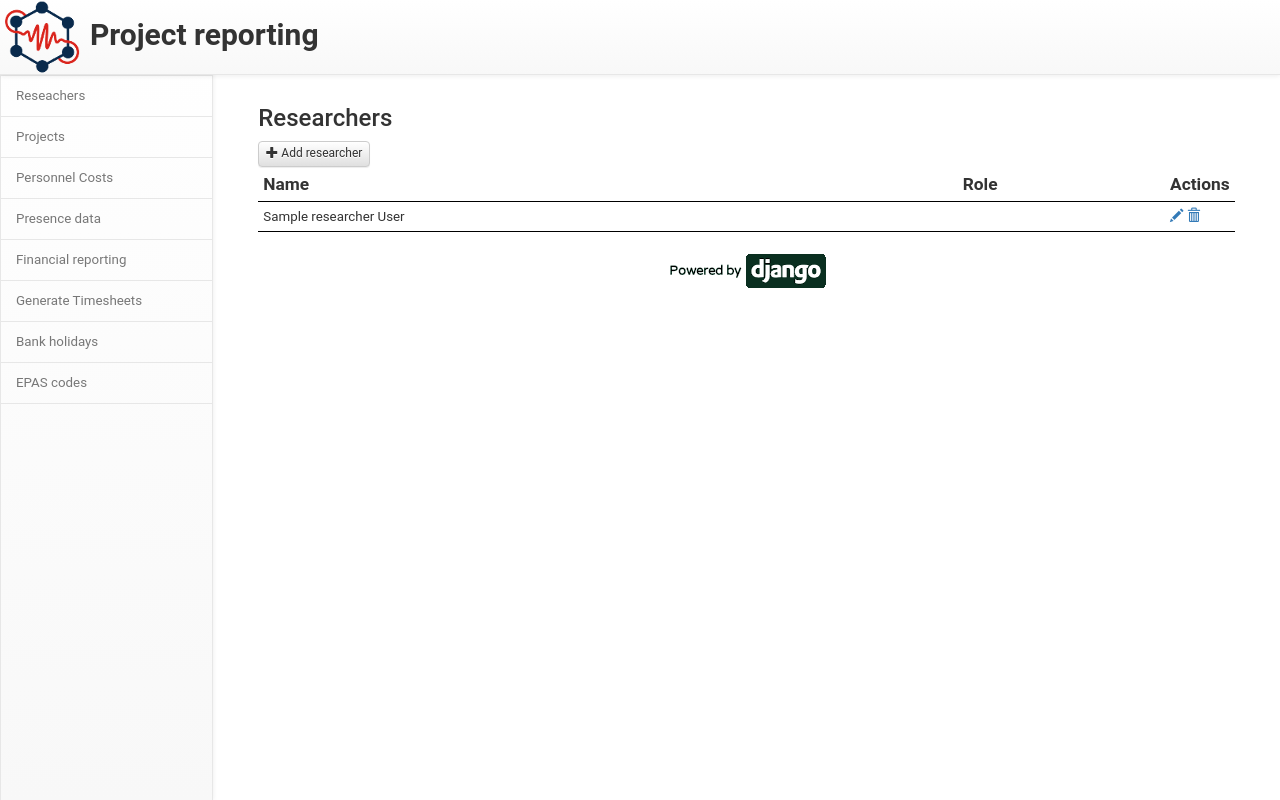
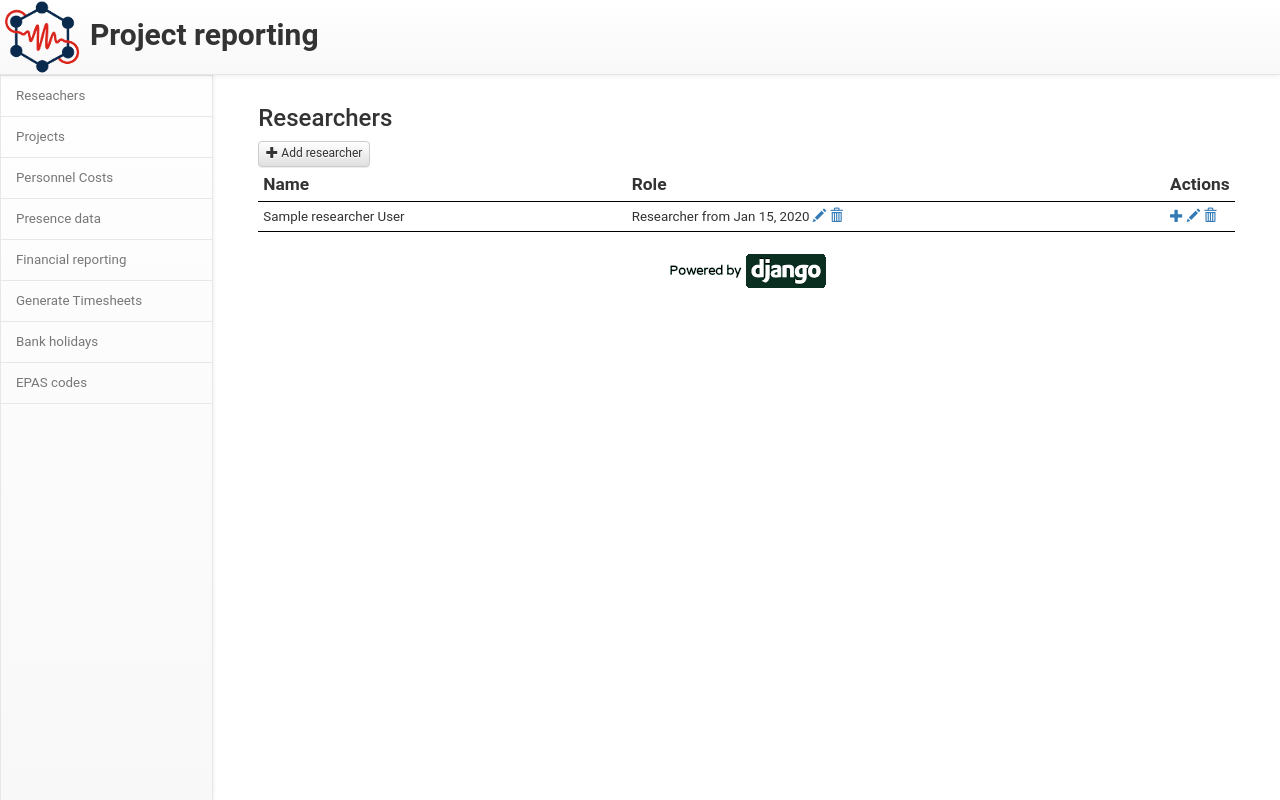
Before and after one commit to udyni/UdyniManagement, a Django app: page /reporting/researchers/ in a window 1280 px wide. Run offline with Django 3.2, Linux system fonts and the light colour scheme; tables that the repository leaves empty hold one stand-in row (values such as "Sample post"); some libraries are stand-ins or nearby versions.

Commit message:
Added researcher role handling

```diff
--- a/FinancialReporting/models.py
+++ b/FinancialReporting/models.py
@@ -21,7 +21,7 @@ class Researcher(models.Model):
         ]
 
     def __str__(self):
-        return self.name + " " + self.surname + " (" + self.get_role_display() + ")"
+        return self.name + " " + self.surname
 
 
 class ResearcherRole(models.Model):
@@ -48,6 +48,9 @@ class ResearcherRole(models.Model):
             models.UniqueConstraint(fields=['researcher', 'start_date'], name="%(app_label)s_%(class)s_unique"),
         ]
         ordering = ["researcher", "start_date"]
+
+    def __str__(self):
+        return "{0:s} from {1:s}".format(self.get_role_display(), self.start_date.isoformat())
 
 
 class Project(models.Model):
--- a/FinancialReporting/urls.py
+++ b/FinancialReporting/urls.py
@@ -9,6 +9,10 @@ urlpatterns = [
     path('researchers/add', views.ResearcherCreate.as_view(), name='researcher_add'),
     path('researchers/<int:pk>/modify', views.ResearcherUpdate.as_view(), name='researcher_mod'),
     path('researchers/<int:pk>/delete', views.ResearcherDelete.as_view(), name='researcher_del'),
+    path('researchers/<int:researcher>/role', RedirectView.as_view(url=reverse_lazy('researcher_view'), permanent=False), name='researcher_role_view'),
+    path('researchers/<int:researcher>/role/add', views.ResearcherRoleCreate.as_view(), name='researcher_role_add'),
+    path('researchers/<int:researcher>/role/<int:pk>/modify', views.ResearcherRoleUpdate.as_view(), name='researcher_role_mod'),
+    path('researchers/<int:researcher>/role/<int:pk>/delete', views.ResearcherRoleDelete.as_view(), name='researcher_role_del'),
 
     path('projects/', views.ProjectList.as_view(), name='project_view'),
     path('projects/add', views.ProjectCreate.as_view(), name='project_add'),
--- a/FinancialReporting/views.py
+++ b/FinancialReporting/views.py
@@ -4,9 +4,9 @@ from django.http import JsonResponse, Http404
 
 from django.db.models import Count, Sum, Q, F, Value
 from django.db.models.functions import ExtractYear, ExtractMonth, Concat
-from .models import Researcher, Project, WorkPackage, BankHoliday, PersonnelCost, PresenceData, Reporting, EpasCode, TimesheetHint, TimesheetMissionHint, TimesheetHours
-
-from .forms import PresenceInputForm, EpasCodeUpdateForm, ReportingAddForm
+from .models import Researcher, ResearcherRole, Project, WorkPackage, BankHoliday, PersonnelCost, PresenceData, Reporting, EpasCode, TimesheetHint, TimesheetMissionHint, TimesheetHours
+
+from .forms import ResearcherRoleForm, PresenceInputForm, EpasCodeUpdateForm, ReportingAddForm
 
 from .utils import process_presences, summarize_presences, serialize_presences
 from .utils import unserialize_presences, print_context, check_presences_unique, check_bank_holiday
@@ -47,6 +47,11 @@ class ResearcherList(ListView):
     def get_context_data(self, **kwargs):
         context = super().get_context_data(**kwargs)
         context['subtitle'] = "Researchers"
+        researchers = list(context['researcher_list'].values())
+        for r in researchers:
+            r['roles'] = ResearcherRole.objects.filter(researcher=r['id'])
+        print(researchers)
+        context['researcher_list'] = researchers
         return context
 
 
@@ -79,6 +84,48 @@ class ResearcherDelete(DeleteView):
     def get_context_data(self, **kwargs):
         context = super().get_context_data(**kwargs)
         context['subtitle'] = "Delete researcher"
+        return context
+
+
+class ResearcherRoleCreate(CreateView):
+    model = ResearcherRole
+    form_class = ResearcherRoleForm
+    success_url = reverse_lazy('researcher_view')
+
+    def get_initial(self):
+        return {'researcher': self.kwargs['researcher']}
+
+    def get_context_data(self, **kwargs):
+        r = get_object_or_404(Researcher, pk=self.kwargs['researcher'])
+        context = super().get_context_data(**kwargs)
+        context['subtitle'] = "Add new role for {0!s}".format(r)
+        context['researcher'] = r
+        return context
+
+
+class ResearcherRoleUpdate(UpdateView):
+    model = ResearcherRole
+    success_url = reverse_lazy('researcher_view')
+    form_class = ResearcherRoleForm
+
+    def get_context_data(self, **kwargs):
+        r = get_object_or_404(Researcher, pk=self.kwargs['researcher'])
+        context = super().get_context_data(**kwargs)
+        context['subtitle'] = "Modify role for {0!s}".format(r)
+        context['researcher'] = r
+        return context
+
+
+class ResearcherRoleDelete(DeleteView):
+    model = ResearcherRole
+    success_url = reverse_lazy('researcher_view')
+
+    def get_context_data(self, **kwargs):
+        r = get_object_or_404(Researcher, pk=self.kwargs['researcher'])
+        context = super().get_context_data(**kwargs)
+        context['subtitle'] = "Delete role for {0!s}".format(r)
+        context['researcher'] = r
+        print(context)
         return context
 
 
--- a/templates/FinancialReporting/researcher_list.html
+++ b/templates/FinancialReporting/researcher_list.html
@@ -14,11 +14,19 @@
     </tr>
   <thead>
   <tbody>
-    {% for person in object_list %}
+    {% for person in researcher_list %}
       <tr>
         <td>{{ person.name }} {{ person.surname }}</td>
-        <td>{{ person.get_role_display }} </td>
+        <td>
+          {% for role in person.roles %}
+            {{ role.get_role_display }} from {{ role.start_date | date:"M d, Y" }}
+            <a href="{% url 'researcher_role_mod' researcher=person.id pk=role.id %}" aria-label="Modify"><span class="glyphicon glyphicon-pencil" aria-hidden="true"></span></a>
+            <a href="{% url 'researcher_role_del' researcher=person.id pk=role.id %}" aria-label="Delete"><span class="glyphicon glyphicon-trash" aria-hidden="true"></span></a>
+            <br />
+          {% endfor %}
+        </td>
         <td class="col-actions">
+          <a href="{% url 'researcher_role_add' researcher=person.id %}" aria-label="Add role"><span class="glyphicon glyphicon-plus" aria-hidden="true"></span></a>
           <a href="{% url 'researcher_mod' pk=person.id %}" aria-label="Modify"><span class="glyphicon glyphicon-pencil" aria-hidden="true"></span></a>
           <a href="{% url 'researcher_del' pk=person.id %}" aria-label="Delete"><span class="glyphicon glyphicon-trash" aria-hidden="true"></span></a>
         </td>
```
Also changed, not shown: FinancialReporting/forms.py (+13 -1 lines), templates/FinancialReporting/researcherrole_confirm_delete.html (added, +13 -0 lines), templates/FinancialReporting/researcherrole_form.html (added, +26 -0 lines).
